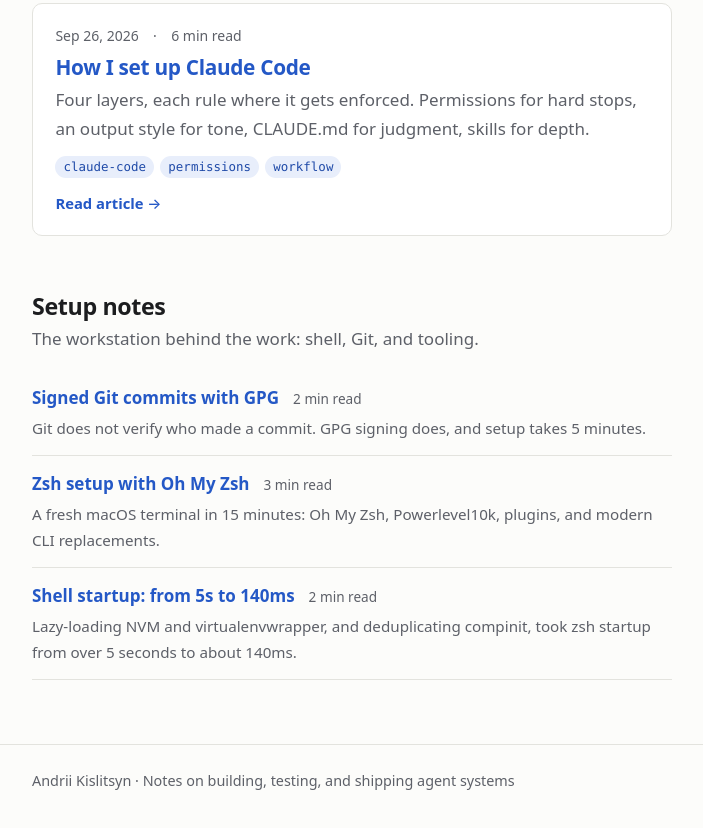
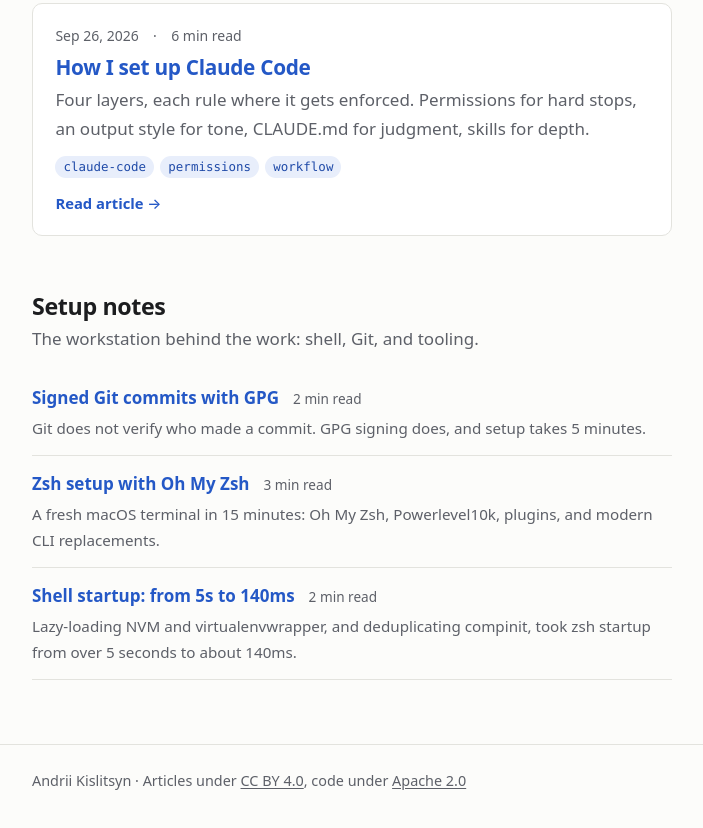
Before and after one commit to andriykislitsyn/agentic-engineering, an Astro site in the folder site/: page / in a window 1280 px wide. Shown: the part 278-1106 px from the top of the page, without its empty margins (288-991 px from the left). Built offline with nearby package versions, Linux system fonts and the light colour scheme; Astro itself is replaced by a stand-in of ours.

Commit message:
[-] Add CC BY 4.0 license for articles
Apache 2.0 fits code but not prose. Articles in site/src/content/ are now CC BY 4.0, and the footer says which license covers what.

```diff
--- a/site/src/layouts/Base.astro
+++ b/site/src/layouts/Base.astro
@@ -38,7 +38,9 @@
       <slot />
     </main>
     <footer class="site">
-      <div class="wrap">Andrii Kislitsyn · Notes on building, testing, and shipping agent systems</div>
+      <div class="wrap">
+        Andrii Kislitsyn · Articles under <a href="https://creativecommons.org/licenses/by/4.0/">CC BY 4.0</a>, code under <a href="https://github.com/andriykislitsyn/agentic-engineering/blob/main/LICENSE">Apache 2.0</a>
+      </div>
     </footer>
   </body>
 </html>
--- a/site/src/styles/global.css
+++ b/site/src/styles/global.css
@@ -89,6 +89,8 @@
 header.site nav a:hover { color: var(--fg); }
 
 main.wrap { padding-top: 3rem; padding-bottom: 4rem; }
+
+footer.site a { color: inherit; }
 
 footer.site {
   border-top: 1px solid var(--border);
```
Also changed, not shown: README.md, 1 other file.
